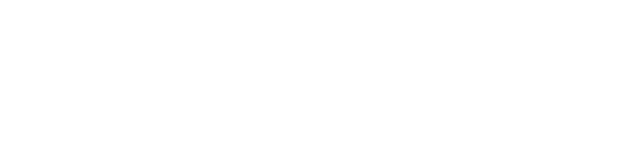
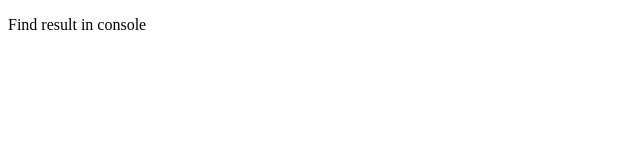
Before and after one commit to ainaea/labTask18a, a plain HTML site: page index.html in a window 1280 px wide. Shown: the whole page, without its empty margins (0-640 px from the left). Drawn offline with Linux system fonts and the light colour scheme.

Commit message:
classTask

```diff
--- a/index.html
+++ b/index.html
@@ -5,6 +5,7 @@
     <meta name="viewport" content="width=device-width, initial-scale=1.0">
     <title>LabTask18A Ayokunle and Family</title>
 </head>
+    <p>Find result in console</p>
 <body>
 
     <script>
```
